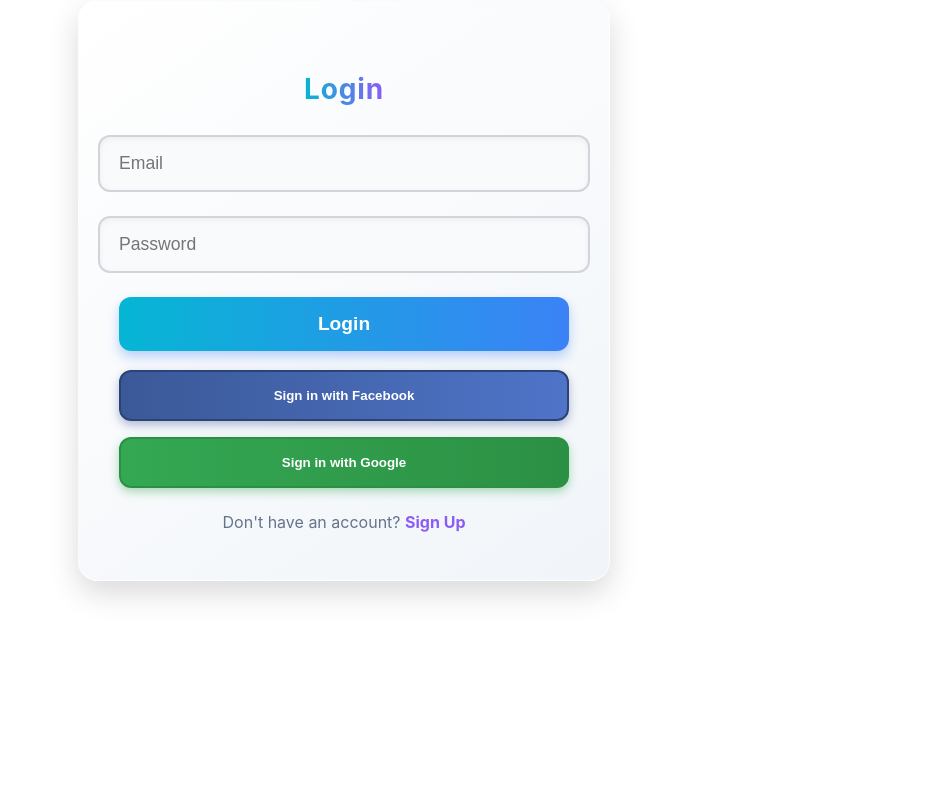
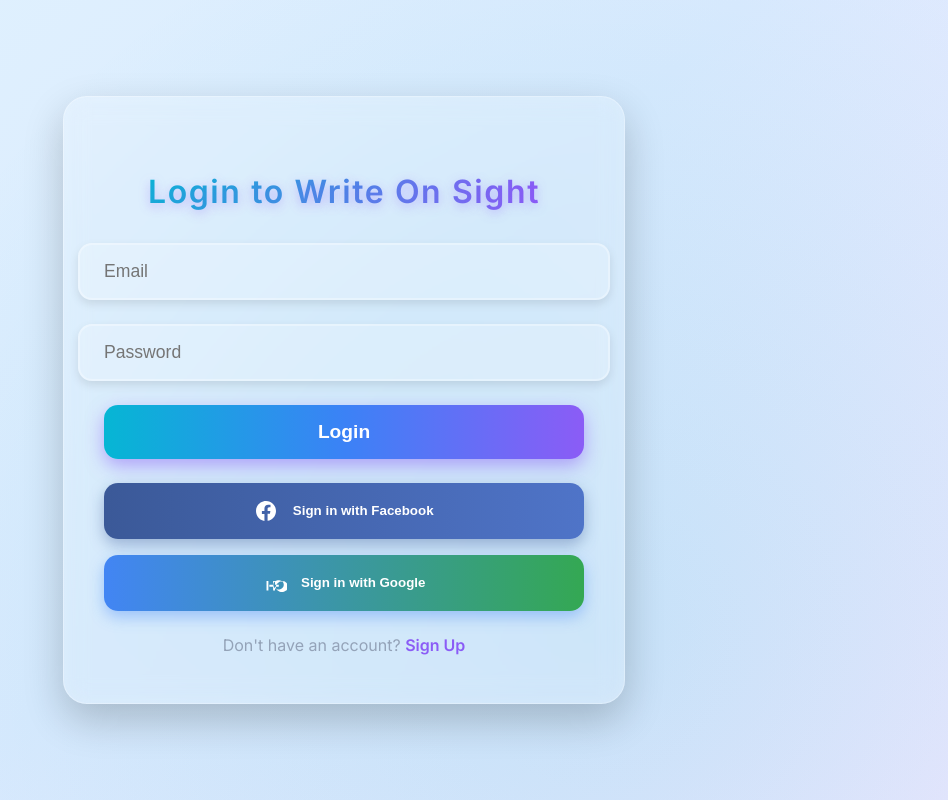
Before and after one commit to Govin8/writeonsight, a React (Create React App) app in the folder client/: page / in a window 1280 px wide. Shown: the whole page, without its empty margins (296-1244 px from the left). Built offline with nearby package versions, Linux system fonts and the light colour scheme.

Commit message:
Update Login.js

```diff
--- a/client/src/components/Login.js
+++ b/client/src/components/Login.js
@@ -36,6 +36,7 @@ export default function Login({ setLoggedIn, onLoginSuccess }) {
         onLoginSuccess({ name: user.displayName, email: user.email });
       })
       .catch((error) => {
+        console.error("Google Sign-In Error:", error.message);
         alert("Google sign-in failed. Try again.");
       });
   };
@@ -48,46 +49,82 @@ export default function Login({ setLoggedIn, onLoginSuccess }) {
         onLoginSuccess({ name: user.displayName, email: user.email });
       })
       .catch((error) => {
+        console.error("Facebook Sign-In Error:", error.message);
         alert("Facebook sign-in failed. Try again.");
       });
   };
 
   return (
     <div
+      className="login-wrapper"
+      style={{
+        height: '100vh',
+        width: '100%',
+        display: 'flex',
+        justifyContent: 'center',
+        alignItems: 'center',
+        background: 'linear-gradient(135deg, #e0f2fe, #dbeafe, #f3e8ff)',
+        position: 'relative',
+        overflow: 'hidden',
+        fontFamily: "'Inter', 'Segoe UI', Arial, sans-serif",
+      }}
+    >
+      <div
+        style={{
+          position: 'absolute',
+          top: 0,
+          left: 0,
+          width: '100%',
+          height: '100%',
+          background: 'radial-gradient(circle at 30% 20%, rgba(139, 92, 246, 0.15), transparent 70%)',
+          animation: 'gradientShift 15s ease-in-out infinite',
+          zIndex: 0,
+        }}
+      />
+      <div
         className="container"
         style={{
-        background: 'linear-gradient(145deg, #ffffff, #f1f5f9)',
+          background: 'rgba(255, 255, 255, 0.15)',
           padding: '3rem 2.5rem',
-        borderRadius: '20px',
-        boxShadow: '0 12px 30px rgba(0, 0, 0, 0.15)',
-        maxWidth: '450px',
+          borderRadius: '24px',
+          boxShadow: '0 16px 40px rgba(0, 0, 0, 0.2), inset 0 0 15px rgba(255, 255, 255, 0.1)',
+          maxWidth: '480px',
           width: '90%',
-        margin: '0 auto 3rem',
-        transition: 'all 0.3s ease',
-        border: '1px solid rgba(255, 255, 255, 0.5)',
-        backdropFilter: 'blur(10px)',
+          backdropFilter: 'blur(12px)',
+          border: '1px solid rgba(255, 255, 255, 0.3)',
           display: 'flex',
           flexDirection: 'column',
           alignItems: 'center',
+          position: 'relative',
+          transition: 'all 0.5s ease',
+          animation: 'fadeInSlideUp 1s ease-out',
+          zIndex: 1,
         }}
-      onMouseEnter={(e) => e.currentTarget.style.transform = 'translateY(-5px)'}
-      onMouseLeave={(e) => e.currentTarget.style.transform = 'translateY(0)'}
+        onMouseEnter={(e) => {
+          e.currentTarget.style.transform = 'translateY(-8px)';
+          e.currentTarget.style.boxShadow = '0 20px 50px rgba(0, 0, 0, 0.25), inset 0 0 20px rgba(255, 255, 255, 0.15)';
+        }}
+        onMouseLeave={(e) => {
+          e.currentTarget.style.transform = 'translateY(0)';
+          e.currentTarget.style.boxShadow = '0 16px 40px rgba(0, 0, 0, 0.2), inset 0 0 15px rgba(255, 255, 255, 0.1)';
+        }}
       >
         <h2
           style={{
-          marginBottom: '1.8rem',
-          fontSize: '1.75rem',
+            marginBottom: '2rem',
+            fontSize: '2rem',
             textAlign: 'center',
-          fontWeight: '700',
+            fontWeight: '800',
             color: '#1e293b',
-          letterSpacing: '0.03em',
+            letterSpacing: '0.05em',
             background: 'linear-gradient(90deg, #06b6d4, #8b5cf6)',
             WebkitBackgroundClip: 'text',
             WebkitTextFillColor: 'transparent',
-          animation: 'fadeIn 1s ease-in-out',
+            animation: 'textGlow 2s ease-in-out infinite',
+            textShadow: '0 2px 8px rgba(139, 92, 246, 0.3)',
           }}
         >
-        {isLogin ? "Login" : "Sign Up"}
+          {isLogin ? "Login to Write On Sight" : "Join Write On Sight"}
         </h2>
         <div
           style={{
@@ -105,28 +142,29 @@ export default function Login({ setLoggedIn, onLoginSuccess }) {
               onChange={(e) => setName(e.target.value)}
               required
               style={{
-              padding: '1rem 1.2rem',
+                padding: '1rem 1.5rem',
                 marginBottom: '1.5rem',
-              border: '2px solid #d1d5db',
-              borderRadius: '12px',
+                border: '2px solid rgba(255, 255, 255, 0.3)',
+                borderRadius: '14px',
                 fontSize: '1.1rem',
                 fontWeight: '400',
                 color: '#1e293b',
-              backgroundColor: '#f8fafc',
-              transition: 'all 0.3s ease',
+                background: 'rgba(255, 255, 255, 0.2)',
+                transition: 'all 0.4s ease',
                 outline: 'none',
                 width: '100%',
-              boxShadow: 'inset 0 2px 6px rgba(0, 0, 0, 0.05)',
+                boxShadow: '0 4px 10px rgba(0, 0, 0, 0.1)',
+                animation: 'slideIn 0.5s ease-out',
               }}
               onFocus={(e) => {
                 e.currentTarget.style.borderColor = '#8b5cf6';
-              e.currentTarget.style.boxShadow = '0 0 8px 3px rgba(139, 92, 246, 0.35)';
-              e.currentTarget.style.backgroundColor = '#fff';
+                e.currentTarget.style.boxShadow = '0 0 12px rgba(139, 92, 246, 0.5)';
+                e.currentTarget.style.background = 'rgba(255, 255, 255, 0.3)';
               }}
               onBlur={(e) => {
-              e.currentTarget.style.borderColor = '#d1d5db';
-              e.currentTarget.style.boxShadow = 'inset 0 2px 6px rgba(0, 0, 0, 0.05)';
-              e.currentTarget.style.backgroundColor = '#f8fafc';
+                e.currentTarget.style.borderColor = 'rgba(255, 255, 255, 0.3)';
+                e.currentTarget.style.boxShadow = '0 4px 10px rgba(0, 0, 0, 0.1)';
+                e.currentTarget.style.background = 'rgba(255, 255, 255, 0.2)';
               }}
             />
           )}
@@ -137,28 +175,29 @@ export default function Login({ setLoggedIn, onLoginSuccess }) {
             onChange={(e) => setEmail(e.target.value)}
             required
             style={{
-            padding: '1rem 1.2rem',
+              padding: '1rem 1.5rem',
               marginBottom: '1.5rem',
-            border: '2px solid #d1d5db',
-            borderRadius: '12px',
+              border: '2px solid rgba(255, 255, 255, 0.3)',
+              borderRadius: '14px',
               fontSize: '1.1rem',
               fontWeight: '400',
               color: '#1e293b',
-            backgroundColor: '#f8fafc',
-            transition: 'all 0.3s ease',
+              background: 'rgba(255, 255, 255, 0.2)',
+              transition: 'all 0.4s ease',
               outline: 'none',
               width: '100%',
-            boxShadow: 'inset 0 2px 6px rgba(0, 0, 0, 0.05)',
+              boxShadow: '0 4px 10px rgba(0, 0, 0, 0.1)',
+              animation: 'slideIn 0.6s ease-out',
             }}
             onFocus={(e) => {
               e.currentTarget.style.borderColor = '#8b5cf6';
-            e.currentTarget.style.boxShadow = '0 0 8px 3px rgba(139, 92, 246, 0.35)';
-            e.currentTarget.style.backgroundColor = '#fff';
+              e.currentTarget.style.boxShadow = '0 0 12px rgba(139, 92, 246, 0.5)';
+              e.currentTarget.style.background = 'rgba(255, 255, 255, 0.3)';
             }}
             onBlur={(e) => {
-            e.currentTarget.style.borderColor = '#d1d5db';
-            e.currentTarget.style.boxShadow = 'inset 0 2px 6px rgba(0, 0, 0, 0.05)';
-            e.currentTarget.style.backgroundColor = '#f8fafc';
+              e.currentTarget.style.borderColor = 'rgba(255, 255, 255, 0.3)';
+              e.currentTarget.style.boxShadow = '0 4px 10px rgba(0, 0, 0, 0.1)';
+              e.currentTarget.style.background = 'rgba(255, 255, 255, 0.2)';
             }}
           />
           <input
@@ -168,58 +207,74 @@ export default function Login({ setLoggedIn, onLoginSuccess }) {
             onChange={(e) => setPassword(e.target.value)}
             required
             style={{
-            padding: '1rem 1.2rem',
+              padding: '1rem 1.5rem',
               marginBottom: '1.5rem',
-            border: '2px solid #d1d5db',
-            borderRadius: '12px',
+              border: '2px solid rgba(255, 255, 255, 0.3)',
+              borderRadius: '14px',
               fontSize: '1.1rem',
               fontWeight: '400',
               color: '#1e293b',
-            backgroundColor: '#f8fafc',
-            transition: 'all 0.3s ease',
+              background: 'rgba(255, 255, 255, 0.2)',
+              transition: 'all 0.4s ease',
               outline: 'none',
               width: '100%',
-            boxShadow: 'inset 0 2px 6px rgba(0, 0, 0, 0.05)',
+              boxShadow: '0 4px 10px rgba(0, 0, 0, 0.1)',
+              animation: 'slideIn 0.7s ease-out',
             }}
             onFocus={(e) => {
               e.currentTarget.style.borderColor = '#8b5cf6';
-            e.currentTarget.style.boxShadow = '0 0 8px 3px rgba(139, 92, 246, 0.35)';
-            e.currentTarget.style.backgroundColor = '#fff';
+              e.currentTarget.style.boxShadow = '0 0 12px rgba(139, 92, 246, 0.5)';
+              e.currentTarget.style.background = 'rgba(255, 255, 255, 0.3)';
             }}
             onBlur={(e) => {
-            e.currentTarget.style.borderColor = '#d1d5db';
-            e.currentTarget.style.boxShadow = 'inset 0 2px 6px rgba(0, 0, 0, 0.05)';
-            e.currentTarget.style.backgroundColor = '#f8fafc';
+              e.currentTarget.style.borderColor = 'rgba(255, 255, 255, 0.3)';
+              e.currentTarget.style.boxShadow = '0 4px 10px rgba(0, 0, 0, 0.1)';
+              e.currentTarget.style.background = 'rgba(255, 255, 255, 0.2)';
             }}
           />
           <button
             type="button"
             onClick={handleSubmit}
             style={{
-            padding: '1rem',
-            background: 'linear-gradient(90deg, #06b6d4, #3b82f6)',
+              padding: '1rem 2rem',
+              background: 'linear-gradient(90deg, #06b6d4, #3b82f6, #8b5cf6)',
               color: 'white',
-            borderRadius: '12px',
+              borderRadius: '14px',
               fontSize: '1.2rem',
               fontWeight: '700',
               cursor: 'pointer',
-            marginBottom: '1.2rem',
-            transition: 'all 0.3s ease',
+              marginBottom: '1.5rem',
+              transition: 'all 0.4s ease',
               border: 'none',
-            boxShadow: '0 6px 12px rgba(59, 130, 246, 0.35)',
+              boxShadow: '0 6px 15px rgba(139, 92, 246, 0.4)',
               width: '100%',
               position: 'relative',
               overflow: 'hidden',
+              animation: 'buttonGlow 2s ease-in-out infinite',
             }}
             onMouseOver={(e) => {
-            e.currentTarget.style.background = 'linear-gradient(90deg, #0891b2, #2563eb)';
-            e.currentTarget.style.boxShadow = '0 8px 16px rgba(37, 99, 235, 0.5)';
-            e.currentTarget.style.transform = 'scale(1.02)';
+              e.currentTarget.style.background = 'linear-gradient(90deg, #0891b2, #2563eb, #7c3aed)';
+              e.currentTarget.style.boxShadow = '0 8px 20px rgba(139, 92, 246, 0.6)';
+              e.currentTarget.style.transform = 'scale(1.03)';
             }}
             onMouseOut={(e) => {
-            e.currentTarget.style.background = 'linear-gradient(90deg, #06b6d4, #3b82f6)';
-            e.currentTarget.style.boxShadow = '0 6px 12px rgba(59, 130, 246, 0.35)';
+              e.currentTarget.style.background = 'linear-gradient(90deg, #06b6d4, #3b82f6, #8b5cf6)';
+              e.currentTarget.style.boxShadow = '0 6px 15px rgba(139, 92, 246, 0.4)';
               e.currentTarget.style.transform = 'scale(1)';
+            }}
+            onMouseDown={(e) => {
+              const ripple = document.createElement('span');
+              ripple.style.position = 'absolute';
+              ripple.style.background = 'rgba(255, 255, 255, 0.3)';
+              ripple.style.borderRadius = '50%';
+              ripple.style.width = '100px';
+              ripple.style.height = '100px';
+              ripple.style.left = `${e.clientX - e.currentTarget.getBoundingClientRect().left - 50}px`;
+              ripple.style.top = `${e.clientY - e.currentTarget.getBoundingClientRect().top - 50}px`;
+              ripple.style.transform = 'scale(0)';
+              ripple.style.animation = 'ripple 0.6s ease-out';
+              e.currentTarget.appendChild(ripple);
+              setTimeout(() => ripple.remove(), 600);
             }}
           >
             {isLogin ? "Login" : "Sign Up"}
@@ -245,29 +300,50 @@ export default function Login({ setLoggedIn, onLoginSuccess }) {
                 style={{
                   background: 'linear-gradient(90deg, #3b5998, #4f74c8)',
                   color: 'white',
-                borderRadius: '12px',
-                padding: '1rem',
+                  borderRadius: '14px',
+                  padding: '1rem 1.5rem',
                   fontWeight: '600',
-                border: '2px solid #2d4373',
-                transition: 'all 0.3s ease',
-                boxShadow: '0 4px 10px rgba(59, 89, 152, 0.4)',
+                  border: 'none',
+                  transition: 'all 0.4s ease',
+                  boxShadow: '0 6px 15px rgba(59, 89, 152, 0.4)',
                   width: '100%',
                   display: 'flex',
                   alignItems: 'center',
                   justifyContent: 'center',
                   gap: '0.9rem',
+                  marginBottom: '1rem',
+                  position: 'relative',
+                  overflow: 'hidden',
+                  animation: 'slideIn 0.8s ease-out',
                 }}
                 onMouseOver={(e) => {
                   e.currentTarget.style.background = 'linear-gradient(90deg, #2d4373, #3b5998)';
-                e.currentTarget.style.boxShadow = '0 6px 14px rgba(59, 89, 152, 0.5)';
-                e.currentTarget.style.transform = 'scale(1.02)';
+                  e.currentTarget.style.boxShadow = '0 8px 20px rgba(59, 89, 152, 0.5)';
+                  e.currentTarget.style.transform = 'scale(1.03)';
                 }}
                 onMouseOut={(e) => {
                   e.currentTarget.style.background = 'linear-gradient(90deg, #3b5998, #4f74c8)';
-                e.currentTarget.style.boxShadow = '0 4px 10px rgba(59, 89, 152, 0.4)';
+                  e.currentTarget.style.boxShadow = '0 6px 15px rgba(59, 89, 152, 0.4)';
                   e.currentTarget.style.transform = 'scale(1)';
                 }}
+                onMouseDown={(e) => {
+                  const ripple = document.createElement('span');
+                  ripple.style.position = 'absolute';
+                  ripple.style.background = 'rgba(255, 255, 255, 0.3)';
+                  ripple.style.borderRadius = '50%';
+                  ripple.style.width = '100px';
+                  ripple.style.height = '100px';
+                  ripple.style.left = `${e.clientX - e.currentTarget.getBoundingClientRect().left - 50}px`;
+                  ripple.style.top = `${e.clientY - e.currentTarget.getBoundingClientRect().top - 50}px`;
+                  ripple.style.transform = 'scale(0)';
+                  ripple.style.animation = 'ripple 0.6s ease-out';
+                  e.currentTarget.appendChild(ripple);
+                  setTimeout(() => ripple.remove(), 600);
+                }}
               >
+                <svg width="24" height="24" viewBox="0 0 24 24" fill="none" xmlns="http://www.w3.org/2000/svg">
+                  <path d="M22 12C22 6.48 17.52 2 12 2S2 6.48 2 12c0 5.02 3.66 9.16 8.44 9.88v-6.98h-2.54v-2.9h2.54V9.56c0-2.52 1.5-3.9 3.8-3.9 1.1 0 2.26.2 2.26.2v2.48h-1.27c-1.25 0-1.64.78-1.64 1.58v1.98h2.8l-.45 2.9h-2.35v6.98C18.34 21.16 22 17.02 22 12z" fill="white"/>
+                </svg>
                 Sign in with Facebook
               </button>
               <button
@@ -275,34 +351,51 @@ export default function Login({ setLoggedIn, onLoginSuccess }) {
                 className="social-btn google"
                 onClick={onGoogleSignIn}
                 style={{
-                background: 'linear-gradient(90deg, #34A853, #2c9044)',
+                  background: 'linear-gradient(90deg, #4285f4, #34A853)',
                   color: 'white',
-                borderRadius: '12px',
-                padding: '1rem',
+                  borderRadius: '14px',
+                  padding: '1rem 1.5rem',
                   fontWeight: '600',
-                border: '2px solid #2c9044',
-                transition: 'all 0.3s ease',
-                boxShadow: '0 4px 10px rgba(52, 168, 83, 0.4)',
+                  border: 'none',
+                  transition: 'all 0.4s ease',
+                  boxShadow: '0 6px 15px rgba(66, 133, 244, 0.4)',
                   width: '100%',
                   display: 'flex',
                   alignItems: 'center',
                   justifyContent: 'center',
                   gap: '0.9rem',
-                marginTop: '1rem',
+                  position: 'relative',
+                  overflow: 'hidden',
+                  animation: 'slideIn 0.9s ease-out',
                 }}
                 onMouseOver={(e) => {
-                e.currentTarget.style.background = 'linear-gradient(90deg, #2c9044, #247a38)';
-                e.currentTarget.style.borderColor = '#247a38';
-                e.currentTarget.style.boxShadow = '0 6px 14px rgba(52, 168, 83, 0.5)';
-                e.currentTarget.style.transform = 'scale(1.02)';
+                  e.currentTarget.style.background = 'linear-gradient(90deg, #3267d6, #2c9044)';
+                  e.currentTarget.style.boxShadow = '0 8px 20px rgba(66, 133, 244, 0.5)';
+                  e.currentTarget.style.transform = 'scale(1.03)';
                 }}
                 onMouseOut={(e) => {
-                e.currentTarget.style.background = 'linear-gradient(90deg, #34A853, #2c9044)';
-                e.currentTarget.style.borderColor = '#2c9044';
-                e.currentTarget.style.boxShadow = '0 4px 10px rgba(52, 168, 83, 0.4)';
+                  e.currentTarget.style.background = 'linear-gradient(90deg, #4285f4, #34A853)';
+                  e.currentTarget.style.boxShadow = '0 6px 15px rgba(66, 133, 244, 0.4)';
                   e.currentTarget.style.transform = 'scale(1)';
                 }}
+                onMouseDown={(e) => {
+                  const ripple = document.createElement('span');
+                  ripple.style.position = 'absolute';
+                  ripple.style.background = 'rgba(255, 255, 255, 0.3)';
+                  ripple.style.borderRadius = '50%';
+                  ripple.style.width = '100px';
+                  ripple.style.height = '100px';
+                  ripple.style.left = `${e.clientX - e.currentTarget.getBoundingClientRect().left - 50}px`;
+                  ripple.style.top = `${e.clientY - e.currentTarget.getBoundingClientRect().top - 50}px`;
+                  ripple.style.transform = 'scale(0)';
+                  ripple.style.animation = 'ripple 0.6s ease-out';
+                  e.currentTarget.appendChild(ripple);
+                  setTimeout(() => ripple.remove(), 600);
+                }}
               >
+                <svg width="24" height="24" viewBox="0 0 24 24" fill="none" xmlns="http://www.w3.org/2000/svg">
+                  <path d="M21.805 10.023h-.945c-.614 0-1.215.05-1.805.147-.59.097-1.15.24-1.675.428-.525.188-1.015.415-1.47.683-.455.268-.87.567-1.245.897-.375.33-.695.69-.96 1.08-.265.39-.475.805-.63 1.245-.155.44-.24.905-.255 1.395-.015.49.055.975.21 1.455.155.48.405.935.75 1.365.345.43.775.815 1.29 1.155.515.34 1.095.62 1.74.84.645.22 1.33.33 2.055.33.72 0 1.405-.105 2.055-.315.65-.21 1.23-.495 1.74-.855.51-.36.935-.775 1.275-1.245.34-.47.59-.965.75-1.485.16-.52.24-1.055.24-1.605 0-.55-.08-1.085-.24-1.605-.16-.52-.41-1.015-.75-1.485-.34-.47-.765-.885-1.275-1.245-.51-.36-1.09-.645-1.74-.855-.65-.21-1.335-.315-2.055-.315zm-1.305 5.19c-.165.465-.405.885-.72 1.26-.315.375-.69.705-1.125.99-.435.285-.915.51-1.44.675-.525.165-1.08.245-1.665.245-.585 0-1.14-.08-1.665-.245-.525-.165-1.005-.39-1.44-.675-.435-.285-.81-.615-1.125-.99-.315-.375-.555-.795-.72-1.26-.165-.465-.245-.945-.245-1.425 0-.48.08-.96.245-1.425.165-.465.405-.885.72-1.26.315-.375.69-.705 1.125-.99.435-.285.915-.51 1.44-.675.525-.165 1.08-.245 1.665-.245.585 0 1.14.08 1.665.245.525.165 1.005.39 1.44.675.435.285.81.615 1.125.99.315.375.555.795.72 1.26.165.465.245.945.245 1.425 0 .48-.08.96-.245 1.425zm-8.49-5.19h-1.89v3.78h-3.78v1.89h3.78v3.78h1.89v-3.78h3.78v-1.89h-3.78v-3.78zm-6.615 0h-1.89v9.45h1.89v-9.45z" fill="white"/>
+                </svg>
                 Sign in with Google
               </button>
             </>
@@ -314,7 +407,8 @@ export default function Login({ setLoggedIn, onLoginSuccess }) {
             textAlign: 'center',
             marginTop: '1.5rem',
             fontSize: '1rem',
-          color: '#64748b',
+            color: '#94a3b8',
+            animation: 'fadeIn 1s ease-out',
           }}
         >
           {isLogin ? (
@@ -328,7 +422,7 @@ export default function Login({ setLoggedIn, onLoginSuccess }) {
                 transition: 'all 0.3s ease',
               }}
               onMouseOver={(e) => {
-              e.currentTarget.style.color = '#7c3aed';
+                e.currentTarget.style.color = '#a78bfa';
                 e.currentTarget.style.textDecoration = 'underline';
               }}
               onMouseOut={(e) => {
@@ -347,7 +441,7 @@ export default function Login({ setLoggedIn, onLoginSuccess }) {
                 transition: 'all 0.3s ease',
               }}
               onMouseOver={(e) => {
-              e.currentTarget.style.color = '#7c3aed';
+                e.currentTarget.style.color = '#a78bfa';
                 e.currentTarget.style.textDecoration = 'underline';
               }}
               onMouseOut={(e) => {
@@ -357,11 +451,39 @@ export default function Login({ setLoggedIn, onLoginSuccess }) {
             >Login</a></>
           )}
         </div>
+      </div>
       <style>
         {`
+          @keyframes gradientShift {
+            0% { background: radial-gradient(circle at 30% 20%, rgba(139, 92, 246, 0.15), transparent 70%); }
+            50% { background: radial-gradient(circle at 70% 80%, rgba(6, 182, 212, 0.15), transparent 70%); }
+            100% { background: radial-gradient(circle at 30% 20%, rgba(139, 92, 246, 0.15), transparent 70%); }
+          }
+          @keyframes fadeInSlideUp {
+            0% { opacity: 0; transform: translateY(30px); }
+            100% { opacity: 1; transform: translateY(0); }
+          }
+          @keyframes slideIn {
+            0% { opacity: 0; transform: translateX(-20px); }
+            100% { opacity: 1; transform: translateX(0); }
+          }
+          @keyframes textGlow {
+            0% { text-shadow: 0 2px 8px rgba(139, 92, 246, 0.3); }
+            50% { text-shadow: 0 4px 12px rgba(139, 92, 246, 0.5); }
+            100% { text-shadow: 0 2px 8px rgba(139, 92, 246, 0.3); }
+          }
+          @keyframes buttonGlow {
+            0% { box-shadow: 0 6px 15px rgba(139, 92, 246, 0.4); }
+            50% { box-shadow: 0 8px 20px rgba(139, 92, 246, 0.6); }
+            100% { box-shadow: 0 6px 15px rgba(139, 92, 246, 0.4); }
+          }
+          @keyframes ripple {
+            0% { transform: scale(0); opacity: 1; }
+            100% { transform: scale(4); opacity: 0; }
+          }
           @keyframes fadeIn {
-            0% { opacity: 0; transform: translateY(15px); }
-            100% { opacity: 1; transform: translateY(0); }
+            0% { opacity: 0; }
+            100% { opacity: 1; }
           }
         `}
       </style>
```
Lines whose indentation alone changed are shown as unchanged.
